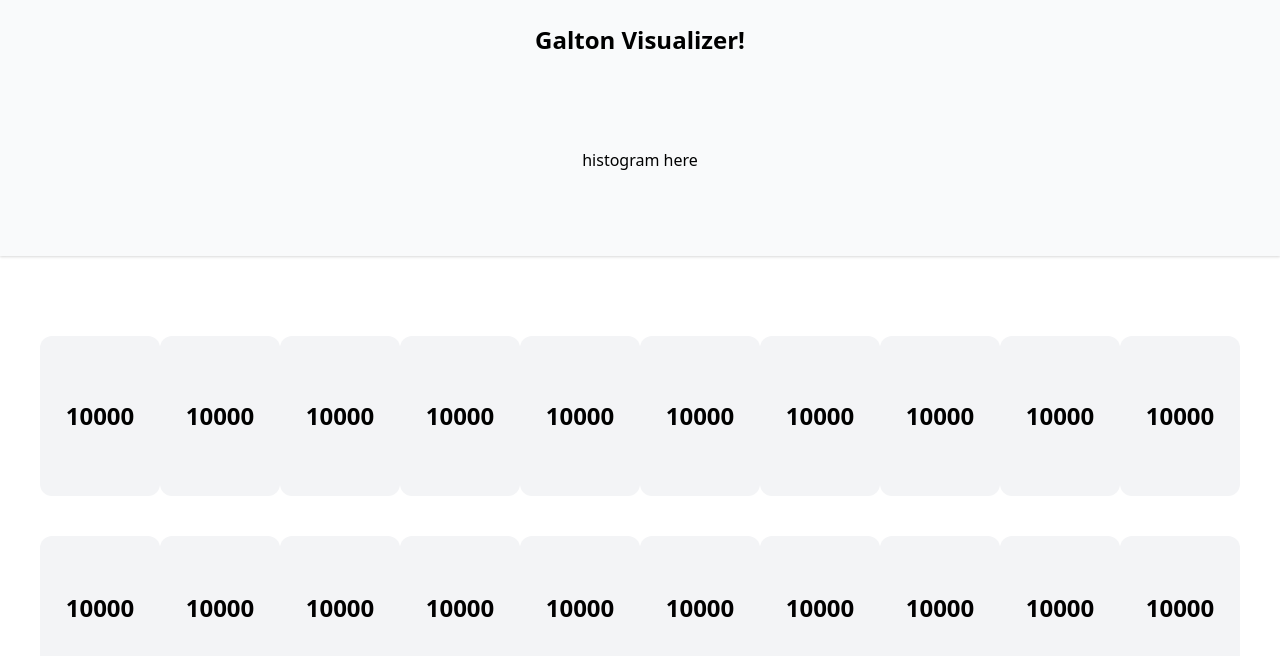
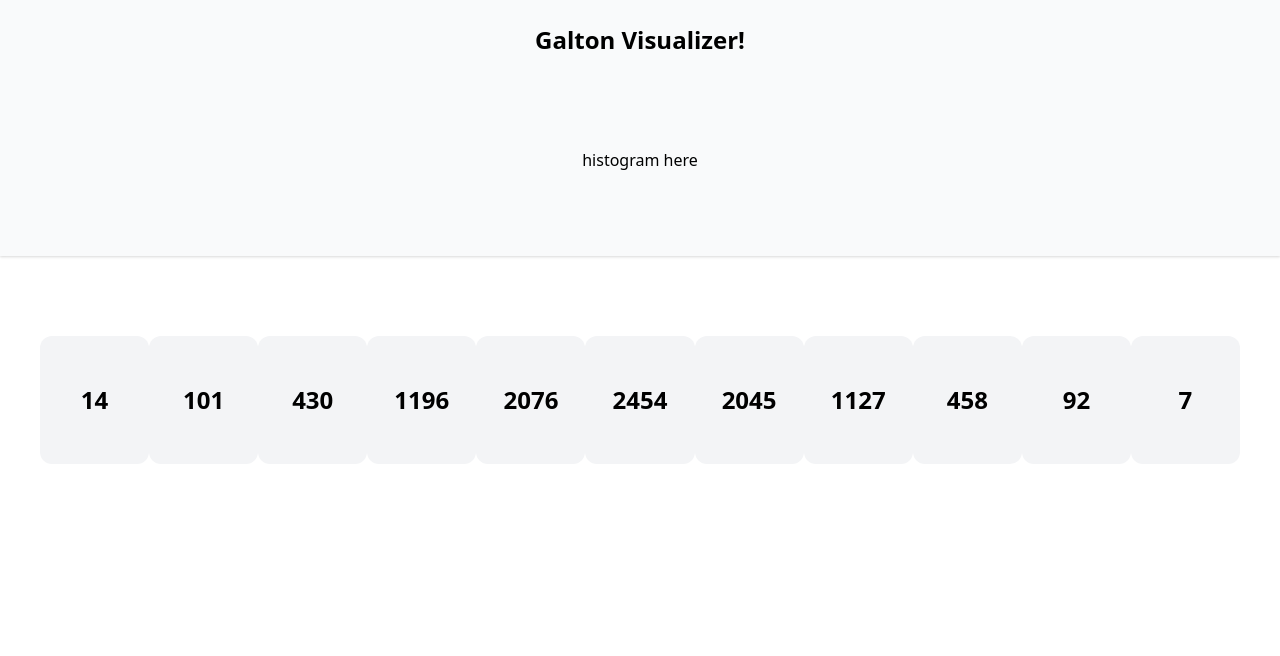
Before and after one commit to akshatbhargava123/galton-board-visualiser, a Next.js app: page / in a window 1280 px wide. Shown: the top 656 px of the page. Built offline with nearby package versions, Linux system fonts and the light colour scheme.

Commit message:
feat: 🎸 showing pre-filled buckets on initial render now

```diff
--- a/components/home/index.js
+++ b/components/home/index.js
@@ -1,7 +1,12 @@
-import { useState } from 'react';
+import { useEffect, useState } from 'react';
+import { initGrid } from '../../lib/galton-calculations';
 
 function Home() {
-  const [row] = useState(new Array(10).fill(0).map((_, i) => 10000))
+  const [grid, setGrid] = useState([]);
+
+  useEffect(() => {
+    setGrid(initGrid());
+  }, []);
 
   return (
     <div className="h-screen">
@@ -14,24 +19,18 @@ function Home() {
 
       <div className="p-10 overflow-y-scroll">
 
-        <div className="my-10 flex items-center justify-around">
+        {grid.map((row, rowIdx) => (
+          <div key={rowIdx} className="my-10 flex items-center justify-around">
             {row.map((bucket, idx) => (
               <div
                 key={idx}
-              className={`w-40 h-40 group bg-gray-100 flex items-center justify-center rounded-xl font-semibold text-2xl transition duration-200 hover:shadow-lg hover:bg-gray-200 cursor-pointer`}
+                className={`w-32 h-32 group bg-gray-100 flex items-center justify-center rounded-xl font-semibold text-2xl transition duration-200 hover:shadow-lg hover:bg-gray-200 cursor-pointer select-none`}
               >
                 <span>{bucket}</span>
               </div>
             ))}
           </div>
-
-        <div className="flex items-center justify-around">
-          {row.map((bucket, idx) => (
-            <div key={idx} className="w-36 h-36 bg-gray-100 flex items-center justify-center rounded-xl font-semibold text-2xl">
-              {bucket}
-            </div>
         ))}
-        </div>
 
       </div>
     </div>
```
Lines whose indentation alone changed are shown as unchanged.
